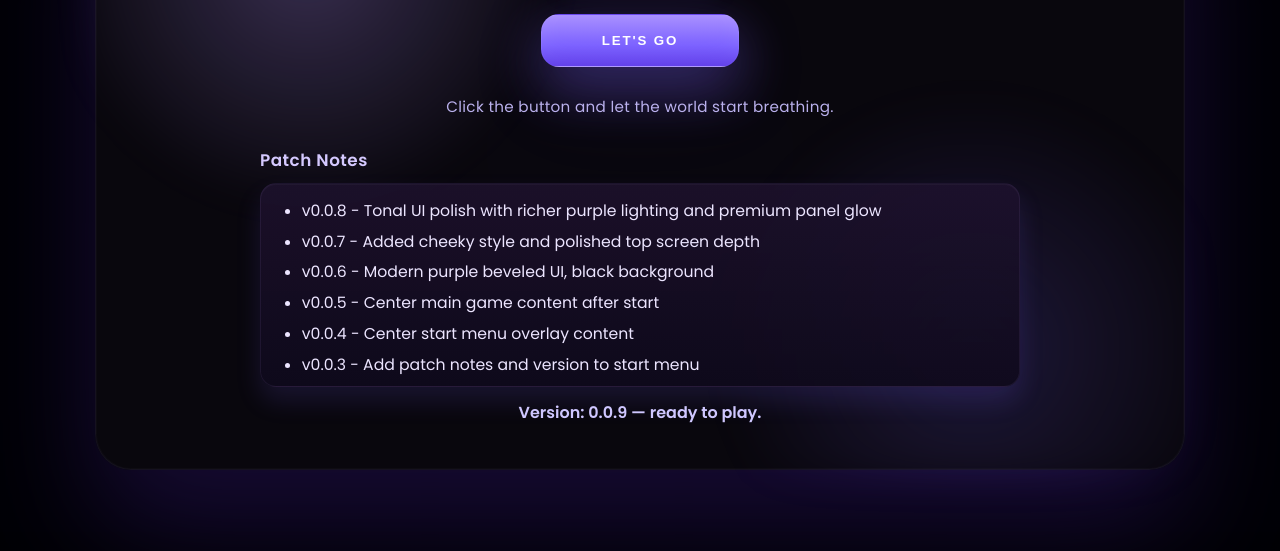
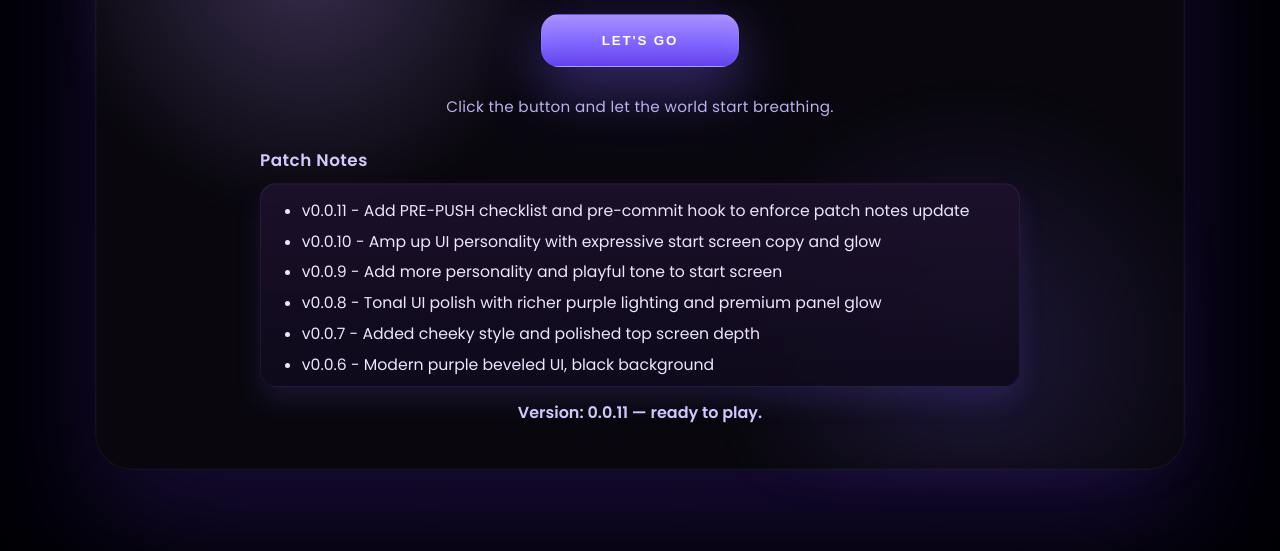
Before and after one commit to Freaky-Bot/-incrimental-game, a plain HTML site: page dist/index.html in a window 1280 px wide. Shown: the part 249-800 px from the top of the page. Drawn offline with nearby package versions, Linux system fonts and the light colour scheme.

Commit message:
0.0.11: Add pre-push checklist and pre-commit hook to enforce patch notes update

```diff
--- a/dist/index.html
+++ b/dist/index.html
@@ -21,6 +21,9 @@
                     <h2>Patch Notes</h2>
                     <div class="patchnotes-list">
                         <ul>
+                            <li>v0.0.11 - Add PRE-PUSH checklist and pre-commit hook to enforce patch notes update</li>
+                            <li>v0.0.10 - Amp up UI personality with expressive start screen copy and glow</li>
+                            <li>v0.0.9 - Add more personality and playful tone to start screen</li>
                             <li>v0.0.8 - Tonal UI polish with richer purple lighting and premium panel glow</li>
                             <li>v0.0.7 - Added cheeky style and polished top screen depth</li>
                             <li>v0.0.6 - Modern purple beveled UI, black background</li>
@@ -33,7 +36,7 @@
                     </div>
                 </div>
 
-                <div class="version">Version: <span id="game-version">0.0.9</span> — ready to play.</div>
+                <div class="version">Version: <span id="game-version">0.0.11</span> — ready to play.</div>
             </div>
         </div>
     </div>
```
Also changed, not shown: version.txt, 2 other files.
